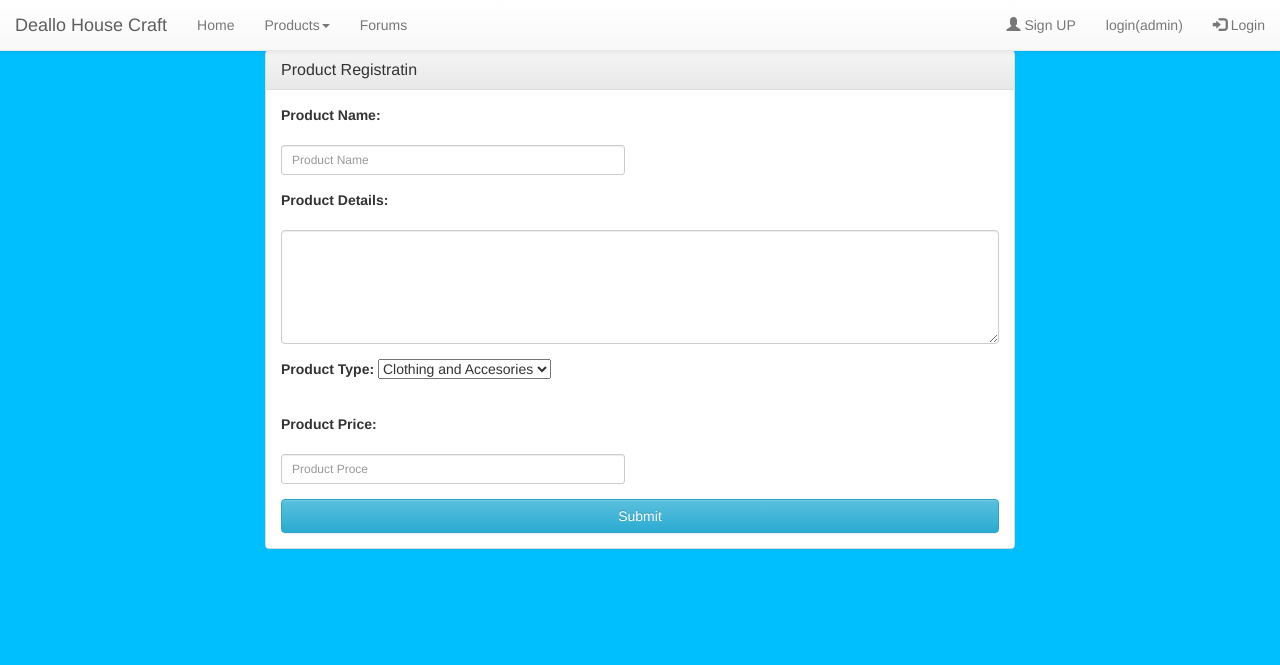
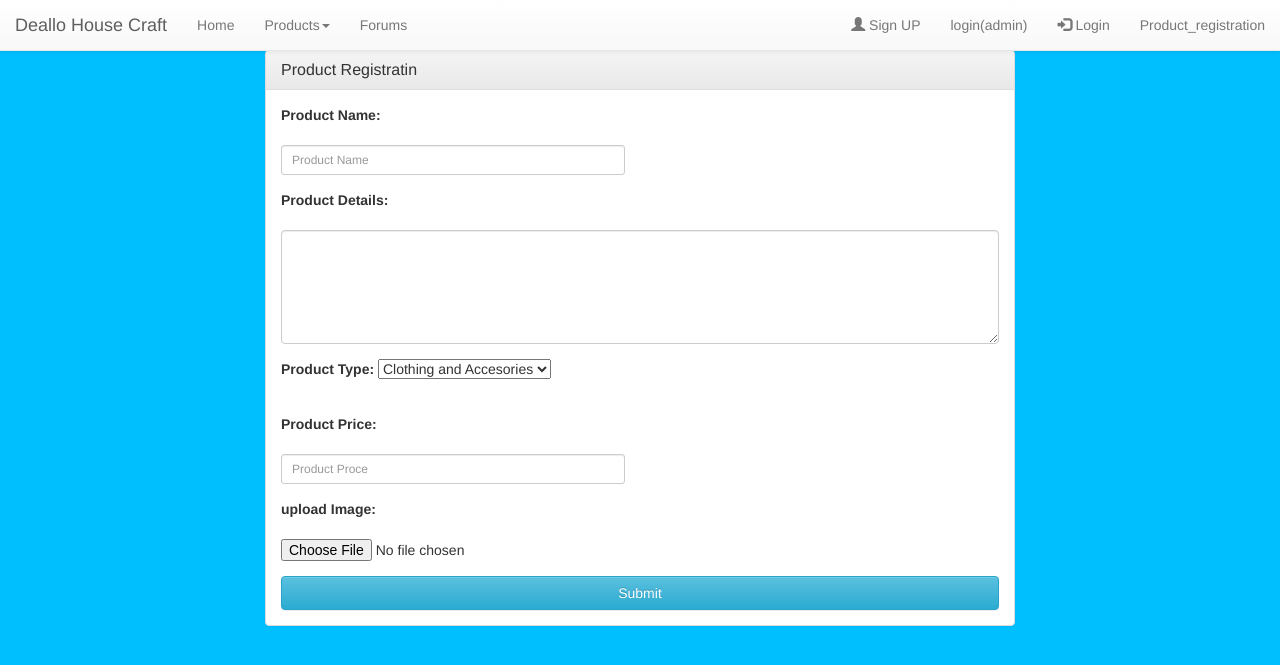
Before and after one commit to WilloneLim/TeamDP2, a PHP site: page /Pro_regis.php in a window 1280 px wide. Shown: the top 665 px of the page. Run offline with PHP 8.4, Linux system fonts and the light colour scheme.

Commit message:
add immage field at product registration page

```diff
--- a/DP2 - Project/Pro_regis.php
+++ b/DP2 - Project/Pro_regis.php
@@ -27,13 +27,13 @@
 
 		if(isset($_POST['submit']))
         {
-
+         $file = rand(1000,100000)."-".$_FILES['file'];
         $productName = $_POST["productName"];
         $proDetails = $_POST["proDetails"];
         $typeofproduct = $_POST["typeofproduct"];
 		$productPrice = $_POST["productPrice"];
 
-        $sql = "INSERT INTO prodregister (register_name, register_details, register_categories,registrer_price) VALUES ('".$productName."' ,'".$proDetails."' ,'".$typeofproduct."','".$productPrice."')";
+        $sql = "INSERT INTO prodregister (register_name, register_details, register_categories,registrer_price,file) VALUES ('".$productName."' ,'".$proDetails."' ,'".$typeofproduct."','".$productPrice."','$file')";
 
 
         if(!mysqli_query($conn, $sql))
@@ -105,6 +105,14 @@
                                         </div>
                                     </div>
                                 </div>
+								     <div class="row">
+                                    <div class="col-xs-6 col-sm-6 col-md-6">
+                                        <div class="form-group">
+                                            <label for="usr">upload Image:</label>
+											<input type="file" name="file" accept="image/*" required>
+                                        </div>
+                                    </div>
+                                </div>
                                 <input type="submit" name="submit"  value="Submit" class="btn btn-info btn-block">
 
                             </form>
--- a/DP2 - Project/include/navigation.php
+++ b/DP2 - Project/include/navigation.php
@@ -50,7 +50,7 @@
 
                 ?>
                 </li>
-
+                   <li><a href="Pro_regis.php">Product_registration</a></li>
                 <li>
                     <?php
 
```
